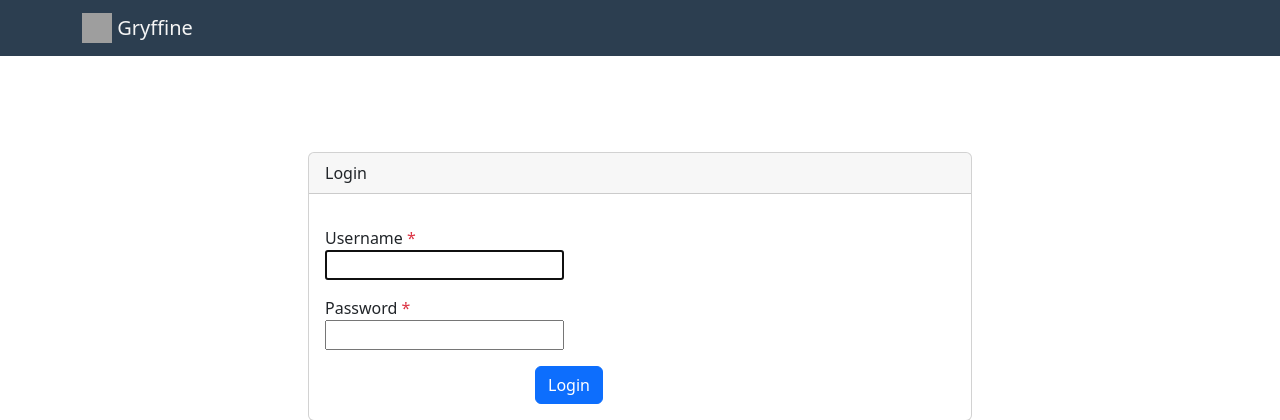
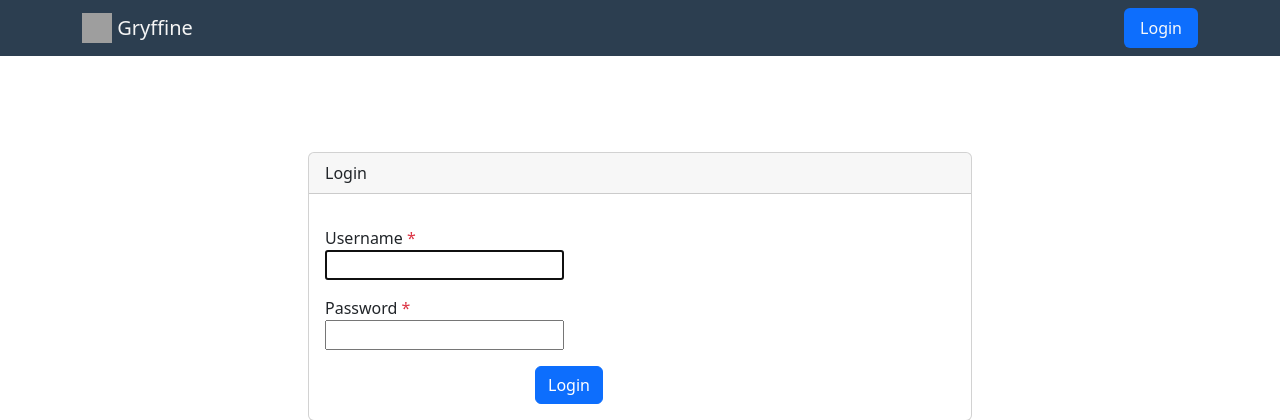
Before and after one commit to PressXToWin/gryffine-server, a Django app: page /accounts/login/ in a window 1280 px wide. Shown: the top 420 px of the page. Run offline with Django 3.2, Linux system fonts and the light colour scheme; some libraries are stand-ins or nearby versions; grey boxes are pictures that could not be loaded.

Commit message:
some template fixes

```diff
--- a/gryffine/gryffine/settings.py
+++ b/gryffine/gryffine/settings.py
@@ -30,6 +30,8 @@ DEBUG = True
 
 ALLOWED_HOSTS = []
 
+LOGIN_URL = 'users:login'
+LOGIN_REDIRECT_URL = 'records:index'
 
 # Application definition
 
--- a/gryffine/records/models.py
+++ b/gryffine/records/models.py
@@ -48,4 +48,5 @@ def notify(sender, instance, raw, using, update_fields, **kwargs):
     message = str(instance)
     if TELEGRAM_KEY:
         ids = ExtendedUser.objects.all().values_list('telegram_id', flat=True)
+        ids = tuple(filter(None, ids))
         telegram_notify(ids, message=message)
--- a/gryffine/templates/includes/header.html
+++ b/gryffine/templates/includes/header.html
@@ -6,6 +6,18 @@
                 <img src="{% static 'img/logo.png' %}" width="30" height="30" class="d-inline-block align-top" alt="">
                 <span style="color:whitesmoke">Gryffine</span>
             </a>
+            <ul class="nav nav-pills">
+                {% if user.is_authenticated %}
+                    <li class="nav-item">
+                        <a class="nav-link link-light" href="{% url 'users:logout' %}">Logout</a>
+                    </li>
+                {% else %}
+                    <li class="nav-item">
+                        <a class="nav-link link-light active"
+                           href="{% url 'users:login' %}">Login</a>
+                    </li>
+                {% endif %}
+            </ul>
         </div>
     </nav>
 </header>
```
Lines whose indentation alone changed are shown as unchanged.
